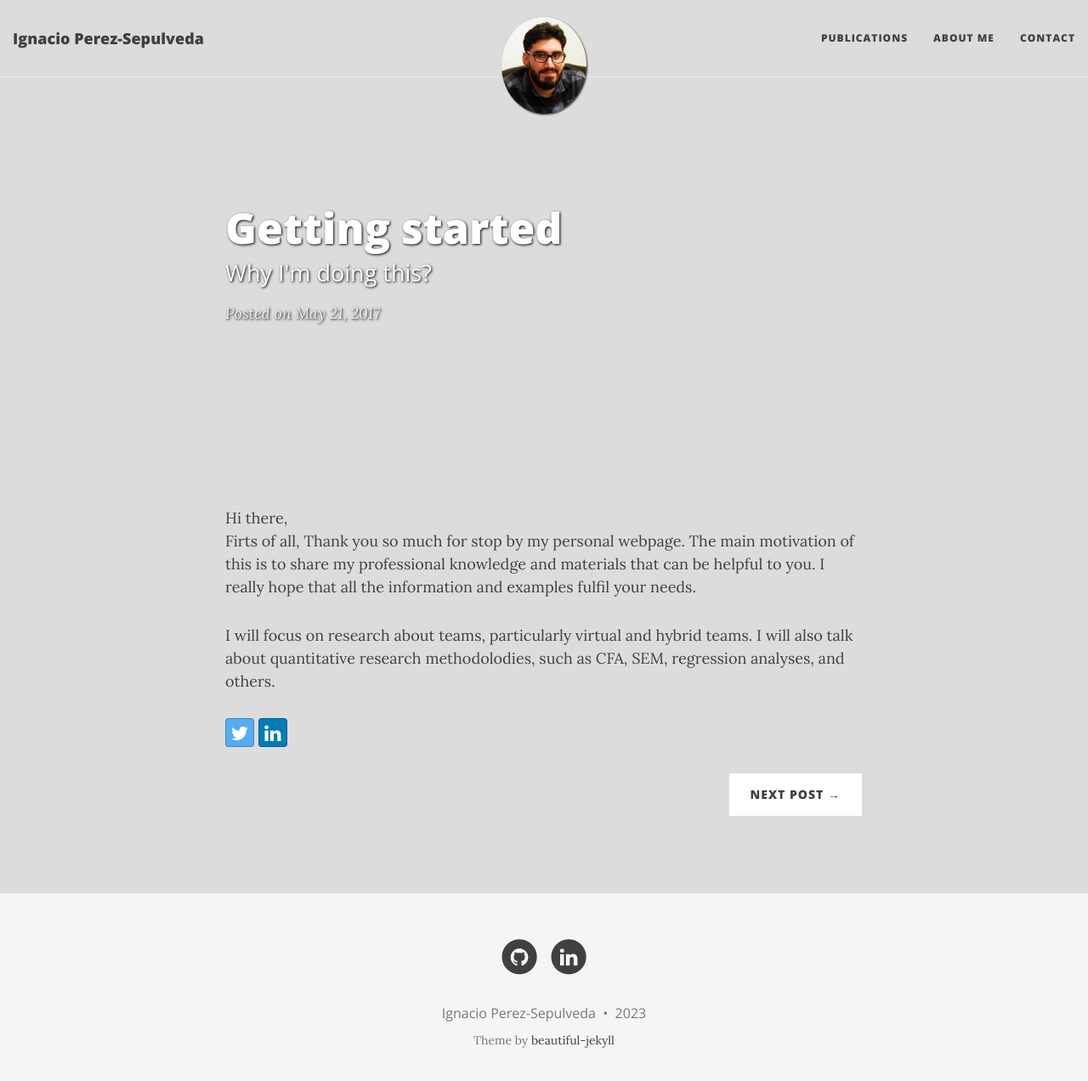
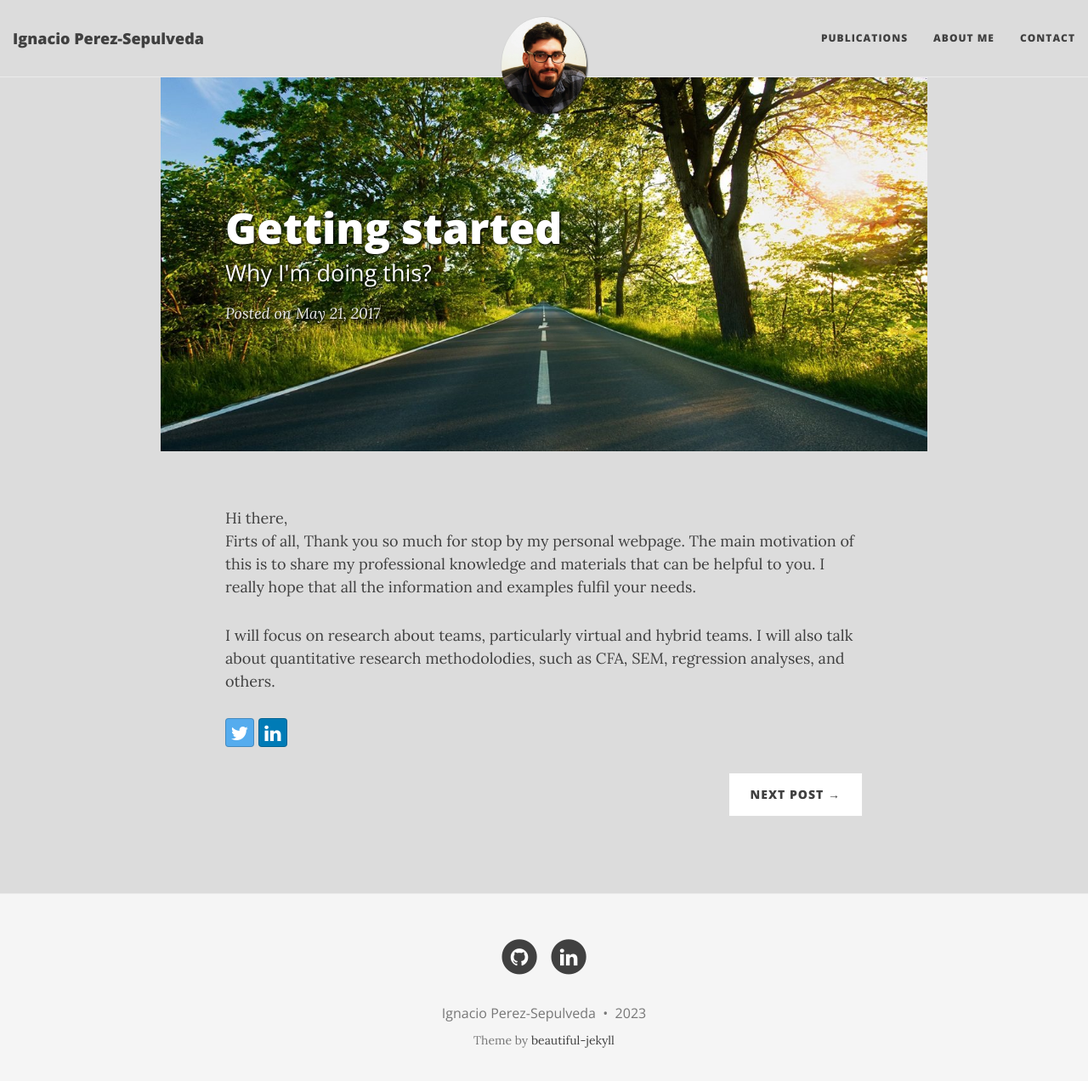
Before and after one commit to ignperezsep/ignperezsep.github.io, a Jekyll site: the page built from _posts/2017-05-21-presentation.md, in a window 1280 px wide and 1285 px high. Shown: the top 1272 px of the window at 85% size. Built offline with Jekyll 4.4.1, drawn with Linux system fonts in a browser that asks for light colours; nearby versions of some CDN libraries.

Commit message:
fixed error in presentation image

```diff
--- a/_posts/2017-05-21-presentation.md
+++ b/_posts/2017-05-21-presentation.md
@@ -3,7 +3,7 @@ layout: post
 title: Getting started
 subtitle: Why I'm doing this?
 image:
-bigimg: /img/2017-05-21/path.jpg
+bigimg: /img/path.jpg
 tags:
 ---
 
```
